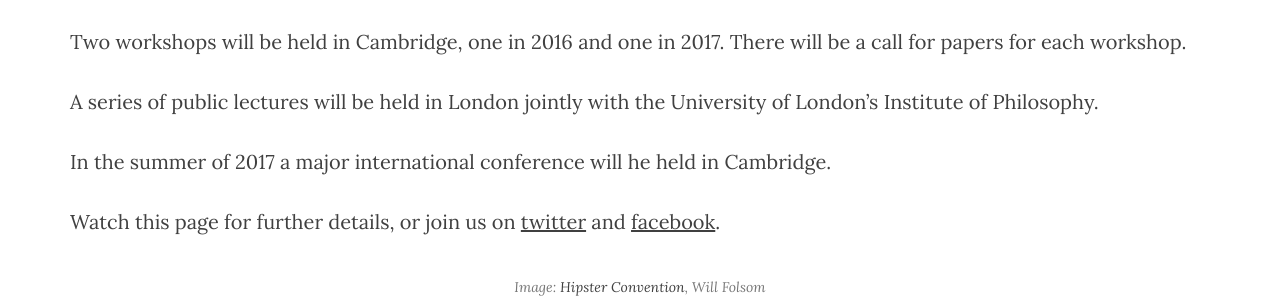
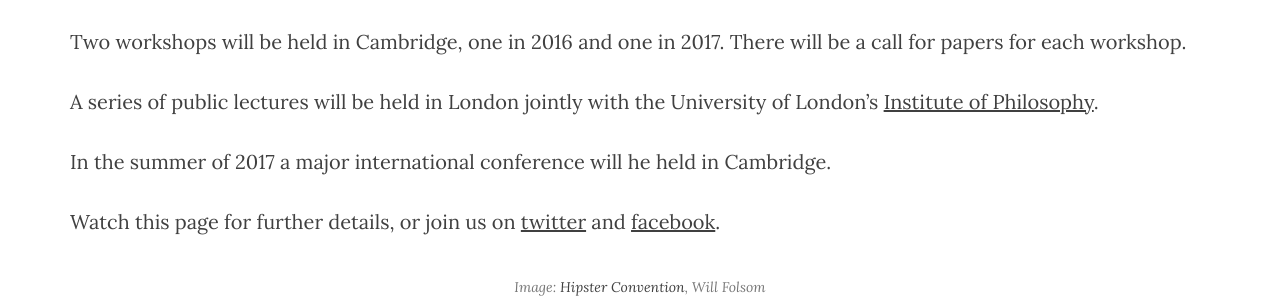
Before and after one commit to msteenhagen/newdirectionsproject.github.io, a Jekyll site: the page built from events.html, in a window 1280 px wide and 900 px high, scrolled down 756 px. Shown: the part 171-471 px from the top of the window. Built offline with Jekyll 4.4.1, drawn with Linux system fonts in a browser that asks for light colours; nearby versions of some CDN libraries; library files that are not in the unit come from our copies; part of the change alters nothing that is shown.

```diff
--- a/events.html
+++ b/events.html
@@ -9,7 +9,7 @@ header-img: "img/events-bg3.jpg"
 
 <p>Two workshops will be held in Cambridge, one in 2016 and one in 2017. There will be a call for papers for each workshop.</p>
 
-<p>A series of public lectures will be held in London jointly with the University of London’s Institute of Philosophy.</p>
+<p>A series of public lectures will be held in London jointly with the University of London’s <a href="http://philosophy.sas.ac.uk/" target="_blank">Institute of Philosophy</a>.</p>
 
 <p>In the summer of 2017 a major international conference will he held in Cambridge.</p>
 
```
